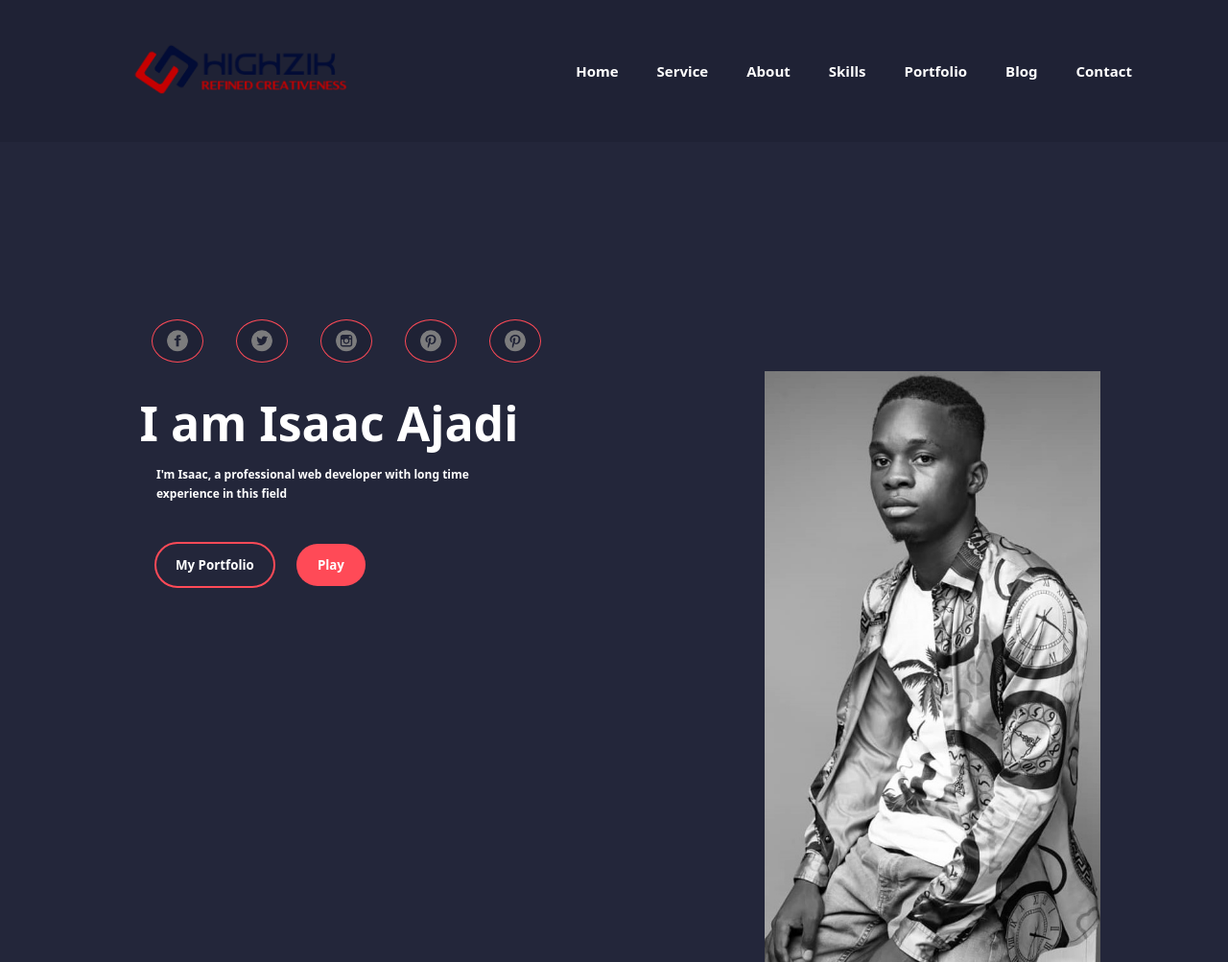
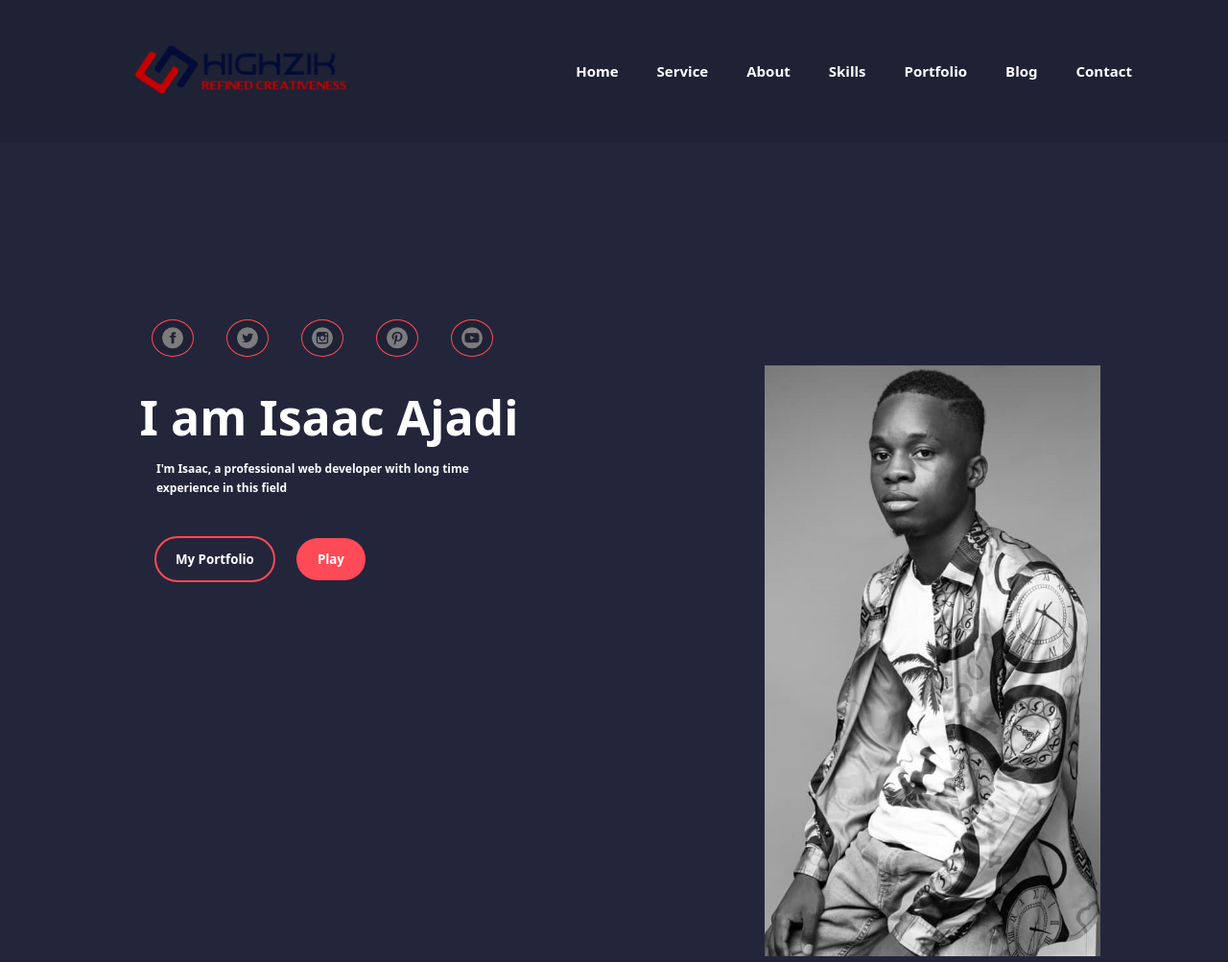
Before and after one commit to Highzik/HTML-checkpoint, a plain HTML site: page isaac.html in a window 1280 px wide. Shown: the top 1003 px of the page at 96% size. Drawn offline with Linux system fonts and the light colour scheme.

Commit message:
I added title to the icon logos and reduced their paddings in the css files

```diff
--- a/isaac.css
+++ b/isaac.css
@@ -55,7 +55,7 @@
 .btn-1 {
   background: #1F2235;
   color: #fff;
-  padding: 10px 15px;
+  padding: 7px 10px;
   border: 1px #FF4A57 solid;
   border-radius: 100%;
   font-weight: bold;
--- a/isaac.html
+++ b/isaac.html
@@ -29,11 +29,11 @@
     <section id="home"><br><br><br><br><br><br><br><br><br><br>
       <div class="button-container">
         <ul class="home-button-container">
-          <li> <img src="icon-logos/facebook logo.svg" class="btn-1"></li>
-          <li> <img src="icon-logos/twitter logo.svg" class="btn-1"></li>
-          <li> <img src="icon-logos/IG logo.svg" class="btn-1"></li>
-          <li> <img src="icon-logos/Pinterest logo.svg" class="btn-1"></li>
-          <li> <img src="icon-logos/Pinterest logo.svg" class="btn-1"></li>
+          <li> <img src="icon-logos/facebook logo.svg" title="Facebook" class="btn-1"></li>
+          <li> <img src="icon-logos/twitter logo.svg" title="Twitter" class="btn-1"></li>
+          <li> <img src="icon-logos/IG logo.svg" title="Insagram" class="btn-1"></li>
+          <li> <img src="icon-logos/Pinterest logo.svg" title="Pinterest" class="btn-1"></li>
+          <li> <img src="icon-logos/youtube logo.svg" title="YouTube" class="btn-1"></li>
         </ul>
       </div>
 
```
